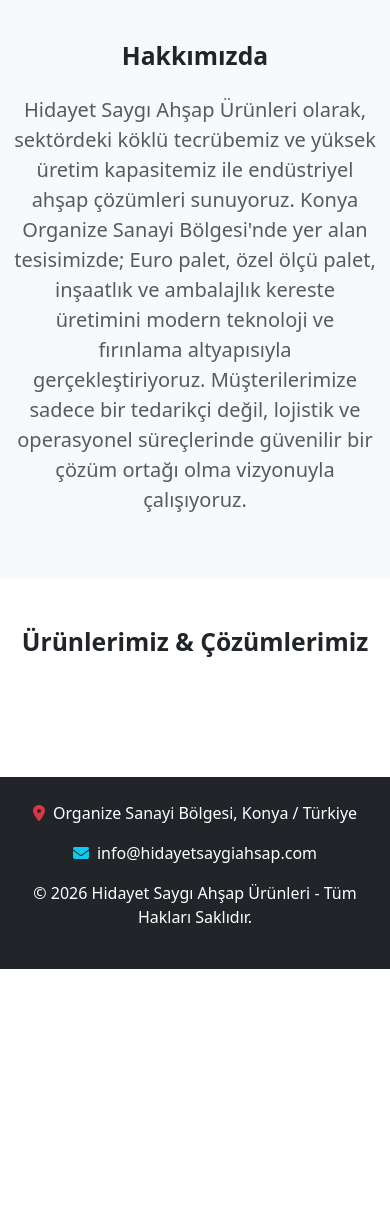
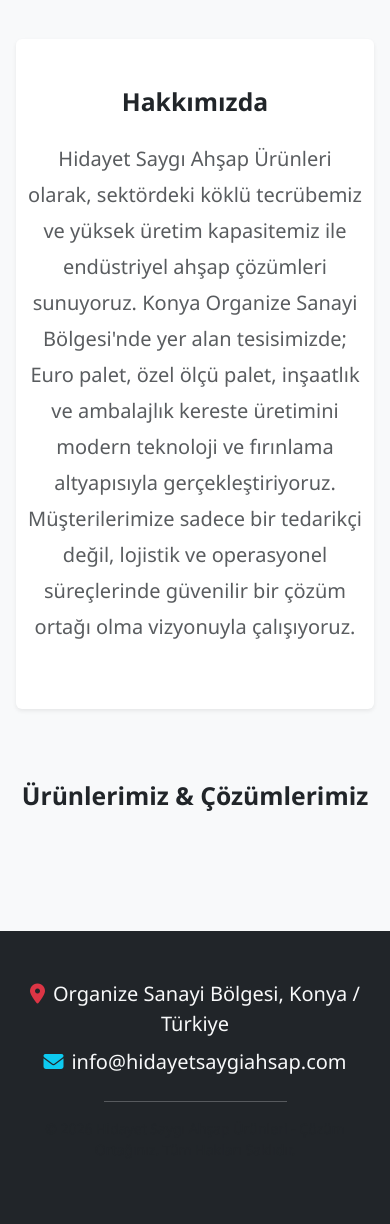
Before and after one commit to omeralisaygi/hidayetsaygi, a Flask app: page / in a window 390 px wide. Shown: the part 768-1992 px from the top of the page. Before the commit the page ends 1737 px from the top, so only its background shows below. Run offline with Flask 3, Linux system fonts and the light colour scheme; data comes from the database, SQL or seed files in the repository; data that the repository does not hold is empty; some libraries are stand-ins or nearby versions.

Commit message:
Refactor index.html for improved layout and styles
Updated HTML structure and styles for better layout and responsiveness. Changed Bootstrap and Font Awesome CDN links, modified hero section styles, and improved product card interactions.

```diff
--- a/templates/index.html
+++ b/templates/index.html
@@ -4,47 +4,47 @@
     <meta charset="UTF-8">
     <meta name="viewport" content="width=device-width, initial-scale=1.0">
     <title>{{ veri.baslik }}</title>
-    <link href="https://cdn.jsdelivr.net/npm/bootstrap@5.3.0/dist/bootstrap.min.css" rel="stylesheet">
-    <link rel="stylesheet" href="https://cdnjs.cloudflare.com/ajax/libs/font-awesome/6.4.0/css/all.min.css">
+    <link href="https://cdnjs.cloudflare.com/ajax/libs/twitter-bootstrap/5.3.0/css/bootstrap.min.css" rel="stylesheet">
+    <link href="https://cdnjs.cloudflare.com/ajax/libs/font-awesome/6.4.0/css/all.min.css" rel="stylesheet">
     <style>
+        body { background-color: #f8f9fa; font-family: 'Segoe UI', Tahoma, Geneva, Verdana, sans-serif; }
         .hero-section {
-            background: linear-gradient(rgba(0, 0, 0, 0.6), rgba(0, 0, 0, 0.6)), url('{{ veri.kapak_url }}') no-repeat center center/cover;
-            color: white; padding: 150px 0;
+            background: linear-gradient(rgba(0, 0, 0, 0.65), rgba(0, 0, 0, 0.65)), url('{{ veri.kapak_url }}') no-repeat center center/cover;
+            color: white; padding: 120px 0; margin-bottom: 40px;
         }
-        .product-card img { height: 220px; object-fit: cover; }
-        .logo-img { max-height: 60px; object-fit: contain; }
+        .product-card { transition: transform 0.2s; border: none; border-radius: 12px; overflow: hidden; }
+        .product-card:hover { transform: translateY(-5px); }
+        .product-card img { height: 240px; object-fit: cover; }
+        .logo-img { max-height: 50px; border-radius: 6px; }
+        .navbar { box-shadow: 0 2px 10px rgba(0,0,0,0.1); }
     </style>
 </head>
 <body>
-    <!-- Navbar -->
     <nav class="navbar navbar-expand-lg navbar-dark bg-dark sticky-top">
         <div class="container">
             <a class="navbar-brand d-flex align-items-center" href="#">
-                <img src="{{ veri.logo_url }}" alt="Logo" class="logo-img me-2 rounded">
-                <strong>{{ veri.baslik }}</strong>
+                <img src="{{ veri.logo_url }}" alt="Logo" class="logo-img me-2 bg-white p-1">
+                <strong class="fs-4">{{ veri.baslik }}</strong>
             </a>
         </div>
     </nav>
 
-    <!-- Hero Bölümü -->
     <header class="hero-section text-center">
         <div class="container">
-            <h1 class="display-4 fw-bold">{{ veri.baslik }}</h1>
-            <p class="lead fs-3 text-warning">{{ veri.alt_baslik }}</p>
-            <p class="mx-auto col-md-8">{{ veri.aciklama }}</p>
-            <a href="https://wa.me/{{ veri.whatsapp_no }}" class="btn btn-success btn-lg mt-3"><i class="fab fa-whatsapp me-2"></i>Hızlı Çözüm Ortağınız</a>
+            <h1 class="display-4 fw-bold mb-3">{{ veri.baslik }}</h1>
+            <p class="lead fs-3 text-warning fw-semibold mb-4">{{ veri.alt_baslik }}</p>
+            <p class="mx-auto col-md-8 fs-5 text-light">{{ veri.aciklama }}</p>
+            <a href="https://wa.me/{{ veri.whatsapp_no }}" target="_blank" class="btn btn-success btn-lg px-4 py-2 mt-3 fw-bold shadow"><i class="fab fa-whatsapp me-2 fs-4"></i>Hızlı Çözüm Ortağınız</a>
         </div>
     </header>
 
-    <!-- Hakkımızda Bölümü -->
-    <section class="py-5 bg-light">
+    <section class="py-5 bg-white shadow-sm rounded mx-3 my-4">
         <div class="container text-center">
-            <h2 class="mb-4 fw-bold">Hakkımızda</h2>
-            <p class="lead text-muted mx-auto col-md-10">{{ veri.hakkimizda_metni }}</p>
+            <h2 class="mb-4 fw-bold position-relative d-inline-block">Hakkımızda</h2>
+            <p class="lead text-muted mx-auto col-md-10 fs-5" style="line-height: 1.8;">{{ veri.hakkimizda_metni }}</p>
         </div>
     </section>
 
-    <!-- Ürün Kataloğu -->
     <section class="container py-5">
         <h2 class="text-center mb-5 fw-bold">Ürünlerimiz & Çözümlerimiz</h2>
         <div class="row g-4">
@@ -52,10 +52,10 @@
             <div class="col-md-4">
                 <div class="card h-100 shadow-sm product-card">
                     <img src="{{ urun[3] }}" class="card-img-top" alt="{{ urun[1] }}">
-                    <div class="card-body d-flex flex-column">
-                        <h5 class="card-title fw-bold">{{ urun[1] }}</h5>
-                        <p class="card-text text-muted flex-grow-1">{{ urun[2] }}</p>
-                        <a href="https://wa.me/{{ veri.whatsapp_no }}?text=Merhaba,%20{{ urun[1] }}%20hakkında%20bilgi%20almak%20istiyorum." class="btn btn-outline-success mt-3"><i class="fab fa-whatsapp me-2"></i>Teklif Al</a>
+                    <div class="card-body d-flex flex-column p-4">
+                        <h5 class="card-title fw-bold text-dark mb-3 fs-4">{{ urun[1] }}</h5>
+                        <p class="card-text text-muted flex-grow-1 fs-6">{{ urun[2] }}</p>
+                        <a href="https://wa.me/{{ veri.whatsapp_no }}?text=Merhaba,%20{{ urun[1] }}%20hakkında%20bilgi%20almak%20istiyorum." target="_blank" class="btn btn-primary w-100 mt-3 fw-bold py-2"><i class="fab fa-whatsapp me-2"></i>Teklif Al / Detaylar</a>
                     </div>
                 </div>
             </div>
@@ -63,12 +63,12 @@
         </div>
     </section>
 
-    <!-- Footer -->
-    <footer class="bg-dark text-white py-4 mt-5">
+    <footer class="bg-dark text-light py-5 mt-5">
         <div class="container text-center">
-            <p><i class="fas fa-map-marker-alt text-danger me-2"></i>{{ veri.adres }}</p>
-            <p><i class="fas fa-envelope text-info me-2"></i>{{ veri.eposta }}</p>
-            <p>&copy; 2026 {{ veri.baslik }} - Tüm Hakları Saklıdır.</p>
+            <p class="mb-2 fs-5"><i class="fas fa-map-marker-alt text-danger me-2"></i>{{ veri.adres }}</p>
+            <p class="mb-4 fs-5"><i class="fas fa-envelope text-info me-2"></i>{{ veri.eposta }}</p>
+            <hr class="bg-secondary mx-auto w-50">
+            <p class="text-muted small mt-3">© 2026 {{ veri.baslik }} - Çözüm Ortağınız. Tüm Hakları Saklıdır.</p>
         </div>
     </footer>
 </body>
```
